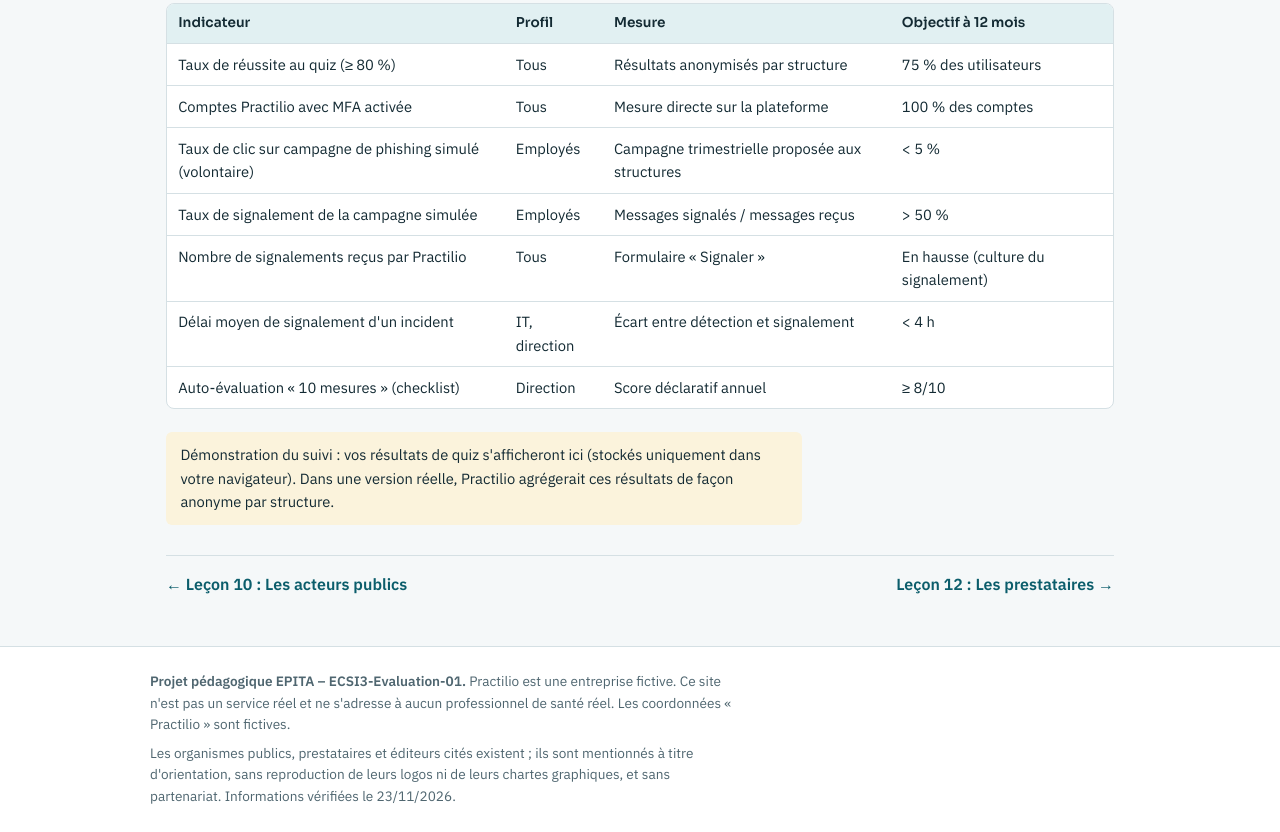
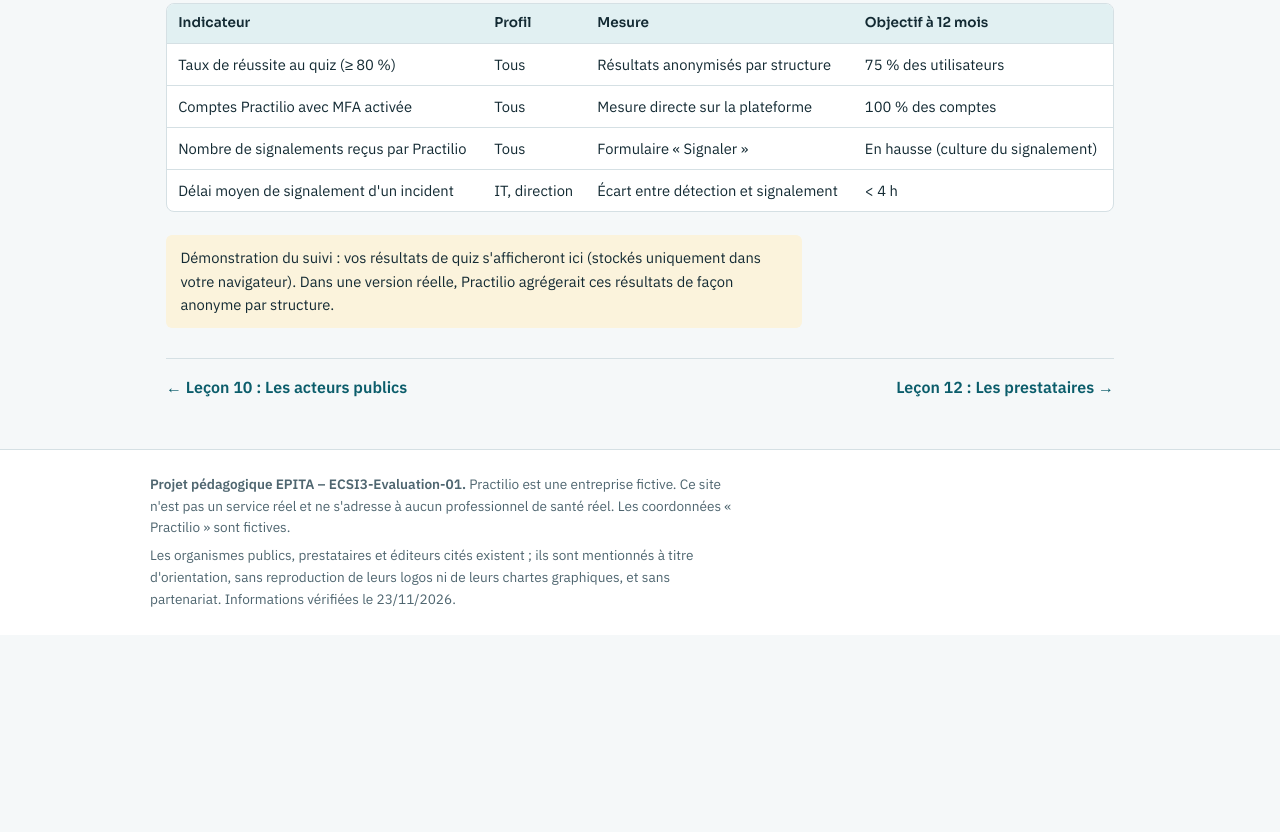
Before and after one commit to tasa95/sensibilisation_practilio, a plain HTML site: page site/sensibilisation/index.html in a window 1280 px wide. Shown: the part 3819-4651 px from the top of the page. After the commit the page ends 4454 px from the top, so only its background shows below. Drawn offline with Linux system fonts and the light colour scheme.

Commit message:
Suppression des tableau

```diff
--- a/site/sensibilisation/index.html
+++ b/site/sensibilisation/index.html
@@ -139,11 +139,8 @@
     <tbody>
       <tr><td>Taux de réussite au quiz (≥ 80 %)</td><td>Tous</td><td>Résultats anonymisés par structure</td><td>75 % des utilisateurs</td></tr>
       <tr><td>Comptes Practilio avec MFA activée</td><td>Tous</td><td>Mesure directe sur la plateforme</td><td>100 % des comptes</td></tr>
-      <tr><td>Taux de clic sur campagne de phishing simulé (volontaire)</td><td>Employés</td><td>Campagne trimestrielle proposée aux structures</td><td>&lt; 5 %</td></tr>
-      <tr><td>Taux de signalement de la campagne simulée</td><td>Employés</td><td>Messages signalés / messages reçus</td><td>&gt; 50 %</td></tr>
       <tr><td>Nombre de signalements reçus par Practilio</td><td>Tous</td><td>Formulaire « Signaler »</td><td>En hausse (culture du signalement)</td></tr>
       <tr><td>Délai moyen de signalement d'un incident</td><td>IT, direction</td><td>Écart entre détection et signalement</td><td>&lt; 4 h</td></tr>
-      <tr><td>Auto-évaluation « 10 mesures » (checklist)</td><td>Direction</td><td>Score déclaratif annuel</td><td>≥ 8/10</td></tr>
     </tbody></table></div>
   <p id="quiz-hist" class="note"></p>
 </section>
```
